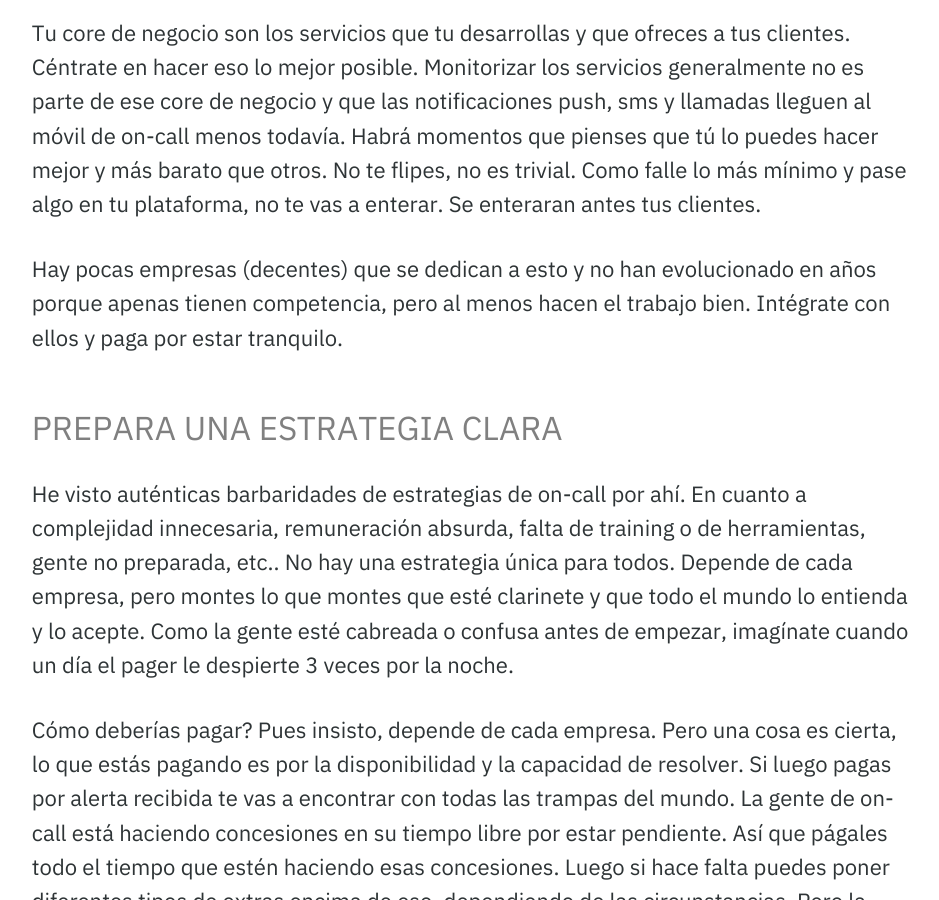
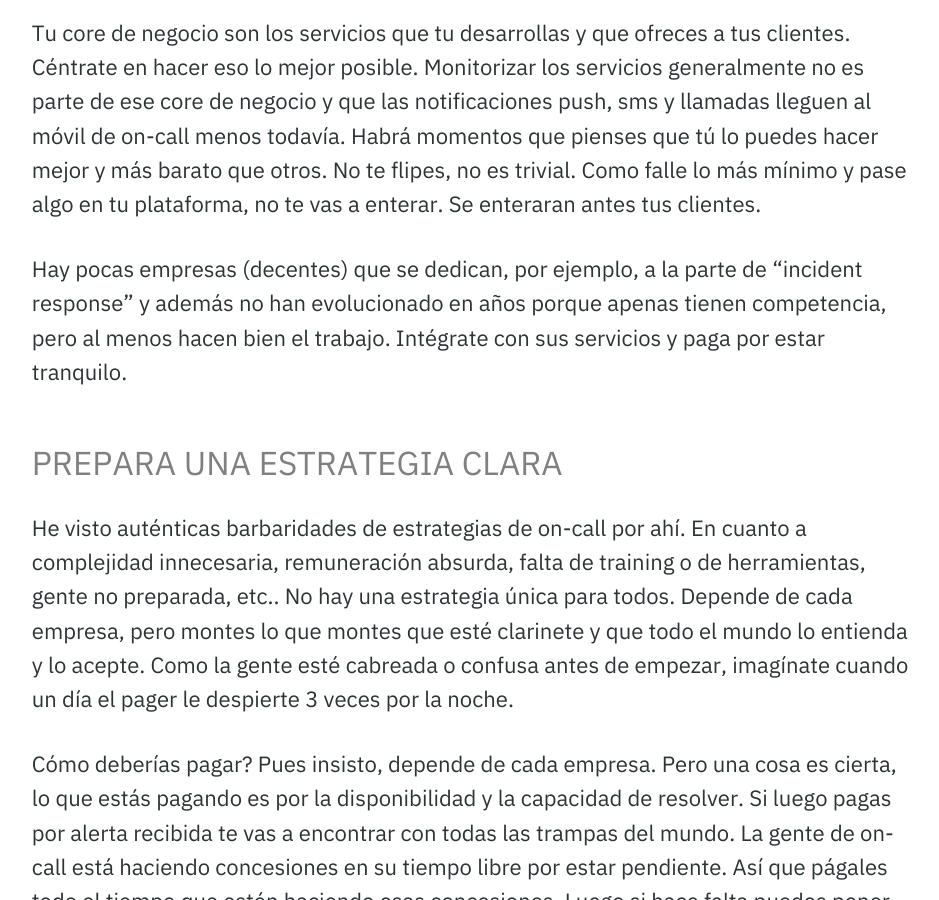
Before and after one commit to luisbosque/luisbosque.github.com, a Jekyll site: the page built from _posts/2019-05-22-conclusiones-de-mi-experiencia-en-on-call.markdown, in a window 1280 px wide and 900 px high, scrolled down 1642 px. Shown: the whole window, without its empty margins (166-1105 px from the left). Built offline with Jekyll 4.4.1, drawn with Linux system fonts in a browser that asks for light colours; some web fonts are replaced.

Commit message:
Small fix last post

```diff
--- a/_posts/2019-05-22-conclusiones-de-mi-experiencia-en-on-call.markdown
+++ b/_posts/2019-05-22-conclusiones-de-mi-experiencia-en-on-call.markdown
@@ -31,7 +31,7 @@
 
 Tu core de negocio son los servicios que tu desarrollas y que ofreces a tus clientes. Céntrate en hacer eso lo mejor posible. Monitorizar los servicios generalmente no es parte de ese core de negocio y que las notificaciones push, sms y llamadas lleguen al móvil de on-call menos todavía. Habrá momentos que pienses que tú lo puedes hacer mejor y más barato que otros. No te flipes, no es trivial. Como falle lo más mínimo y pase algo en tu plataforma, no te vas a enterar. Se enteraran antes tus clientes.
 
-Hay pocas empresas (decentes) que se dedican a esto y no han evolucionado en años porque apenas tienen competencia, pero al menos hacen el trabajo bien. Intégrate con ellos y paga por estar tranquilo.
+Hay pocas empresas (decentes) que se dedican, por ejemplo, a la parte de "incident response" y además no han evolucionado en años porque apenas tienen competencia, pero al menos hacen bien el trabajo. Intégrate con sus servicios y paga por estar tranquilo.
 
 ### Prepara una estrategia clara
 
```
